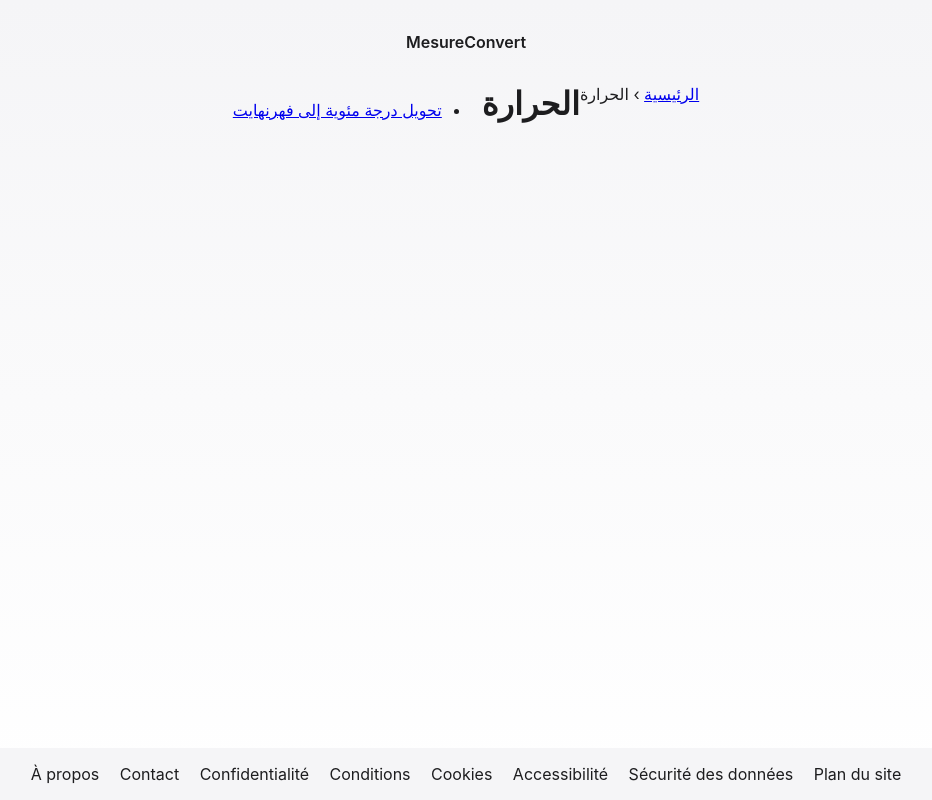
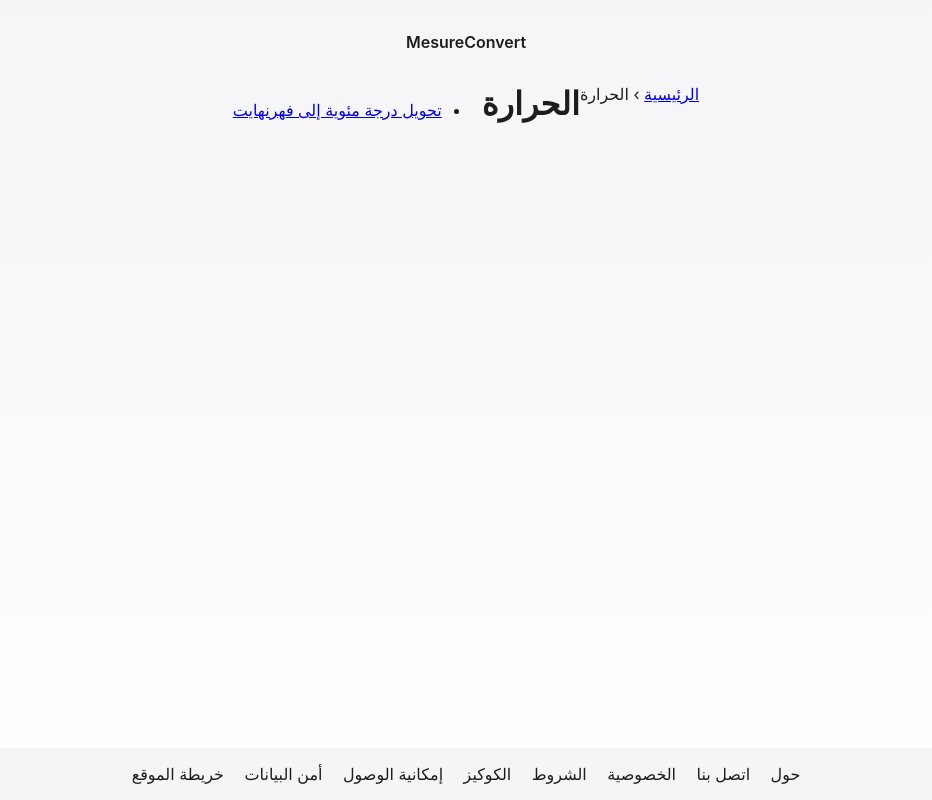
Before and after one commit to tokojimo/site, a plain HTML site: page ar/alhararah/index.html in a window 1280 px wide. Shown: the whole page, without its empty margins (174-1106 px from the left). Drawn offline with Linux system fonts and the light colour scheme.

Commit message:
Localize footer links for language pages

```diff
--- a/ar/alhararah/index.html
+++ b/ar/alhararah/index.html
@@ -32,14 +32,14 @@
   </main>
   <footer>
     <nav>
-      <a href="/a-propos.html">À propos</a>
-      <a href="/contact.html">Contact</a>
-      <a href="/politique-de-confidentialite.html">Confidentialité</a>
-      <a href="/conditions-generales.html">Conditions</a>
-      <a href="/cookies.html">Cookies</a>
-      <a href="/accessibilite.html">Accessibilité</a>
-      <a href="/securite-des-donnees.html">Sécurité des données</a>
-      <a href="/sitemap.html">Plan du site</a>
+      <a href="/ar/about.html">حول</a>
+      <a href="/ar/contact.html">اتصل بنا</a>
+      <a href="/ar/privacy.html">الخصوصية</a>
+      <a href="/ar/terms.html">الشروط</a>
+      <a href="/ar/cookies.html">الكوكيز</a>
+      <a href="/ar/accessibility.html">إمكانية الوصول</a>
+      <a href="/ar/data-security.html">أمن البيانات</a>
+      <a href="/ar/sitemap.html">خريطة الموقع</a>
     </nav>
   </footer>
 </body>
```
Also changed, not shown: ar/alhararah/tahwil-darajah-mawiyah-ila-fahrenhayt/index.html (+8 -8 lines), en/length/index.html (+8 -8 lines), hi/lambai/index.html (+8 -8 lines).
